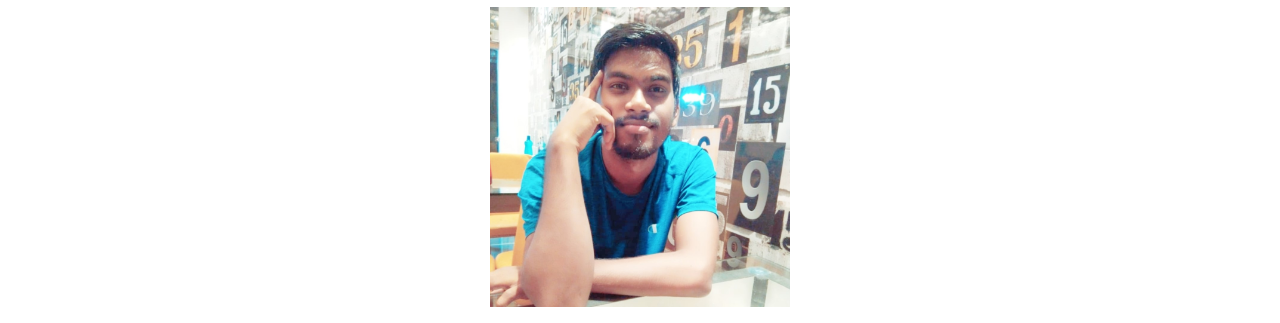
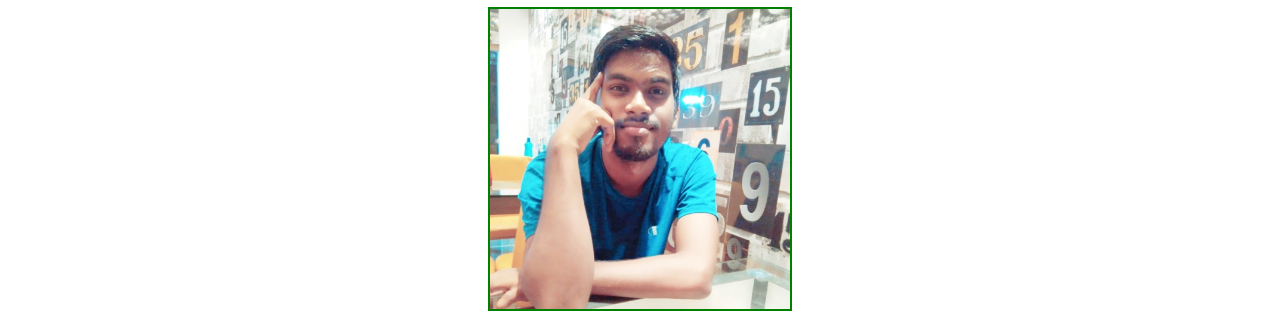
Before and after one commit to JVJplus/webpage, a plain HTML site: page index.html in a window 1280 px wide. Shown: the part 73-396 px from the top of the page. Drawn offline with Linux system fonts and the light colour scheme.

Commit message:
Update index.html

```diff
--- a/index.html
+++ b/index.html
@@ -3,7 +3,7 @@
 <head>
 	<title>Kumar Shashank</title>
 
-	<link rel="stylesheet" href="1stweb.css">
+	<link rel="stylesheet" href="index.css">
 
 	<h1><div id="name_heading" align="center">Kumar Shashank</div></h1>
 
```
